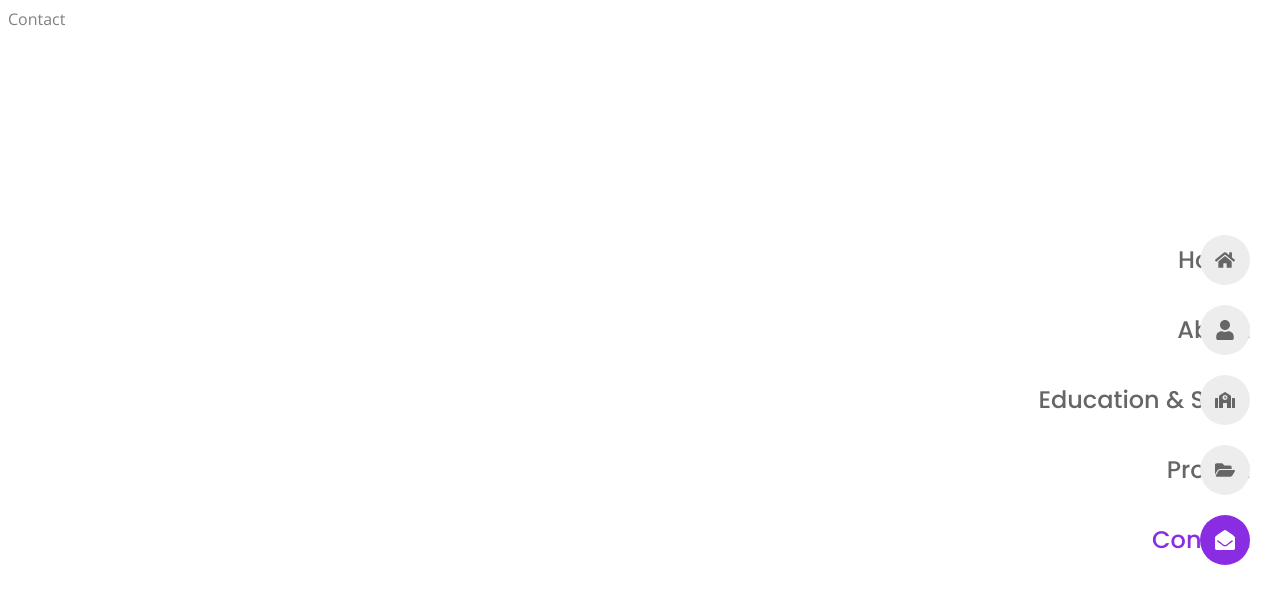
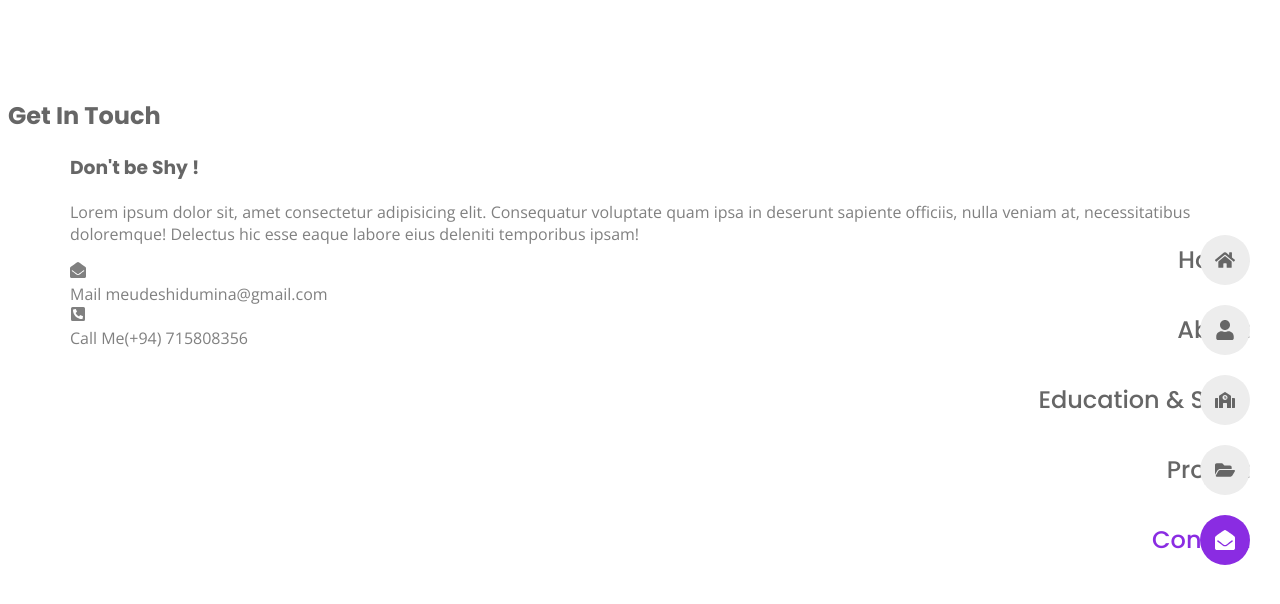
Before and after one commit to WAUdeshinduminaweerakoon/Personal-Portfolio-Website, a React (Create React App) app: page /contact in a window 1280 px wide. Shown: the top 604 px of the page. Built offline with nearby package versions, Linux system fonts and the light colour scheme.

Commit message:
add the conatact mail and phon number

```diff
--- a/src/data.jsx
+++ b/src/data.jsx
@@ -247,7 +247,7 @@ import {
     {
       id: 1,
       img: Work1,
-      title: 'Photo Editing',
+      title: 'hedjkj',
       details: [
         {
           icon: <FiFileText />,
@@ -262,12 +262,12 @@ import {
         {
           icon: <FaCode />,
           title: 'Language : ',
-          desc: 'Adobe Photoshop',
+          desc: 'Ad',
         },
         {
           icon: <FiExternalLink />,
           title: 'Preview : ',
-          desc: 'www.dribble.com',
+          desc: 'w',
         },
       ],
     },
@@ -295,7 +295,7 @@ import {
         {
           icon: <FiExternalLink />,
           title: 'Preview : ',
-          desc: 'www.dribble.com',
+          desc: 'w',
         },
       ],
     },
@@ -303,7 +303,7 @@ import {
     {
       id: 3,
       img: Work3,
-      title: 'Video Editing',
+      title: '   ',
       details: [
         {
           icon: <FiFileText />,
@@ -318,12 +318,12 @@ import {
         {
           icon: <FaCode />,
           title: 'Language : ',
-          desc: 'Adobe Premium',
+          desc: 'A',
         },
         {
           icon: <FiExternalLink />,
           title: 'Preview : ',
-          desc: 'www.dribble.com',
+          desc: 'er',
         },
       ],
     },
--- a/src/pages/contact/Contact.jsx
+++ b/src/pages/contact/Contact.jsx
@@ -1,8 +1,51 @@
-import React from 'react'
+import React from 'react';
+
+import{
+  FaEnvelopeOpen,
+  FaPhoneSquareAlt,
+  FaFacebookF,
+} from 'react-icons/fa';
+
+import {FiSend} from 'react-icons/fi';
+import "./contact.css";
 
 const Contact = () => {
   return (
-    <div>Contact</div>
+    <section className='contact section'>
+      <h2 className="section__tittle">
+        Get In <span>Touch</span>
+      </h2>
+      <div className="contact__container container gid">
+        <div className="contact__data">
+          <h3 className="contact__tital">Don't be Shy !</h3>
+          <p className="contact__description">
+            Lorem ipsum dolor sit, amet consectetur adipisicing elit. Consequatur voluptate quam ipsa in deserunt sapiente officiis, nulla veniam at, necessitatibus doloremque! Delectus hic esse eaque labore eius deleniti temporibus ipsam!
+          </p>
+
+          <div className="contact__info">
+            <div className="info__item">
+              <FaEnvelopeOpen className='info__icon'/>
+              <div>
+                <span className='info__title'>Mail me</span>
+                <span className='info__desc'>udeshidumina@gmail.com</span>
+              </div>
+            </div>
+          </div>
+
+          <div className="contact__info">
+            <div className="info__item">
+              <FaPhoneSquareAlt className='info__icon'/>
+              <div>
+                <span className='info__title'>Call Me</span>
+                <span className='info__desc'>(+94) 715808356</span>
+              </div>
+            </div>
+          </div>
+
+        </div>
+      </div>
+
+    </section>
   )
 }
 
--- a/src/pages/project/Project.jsx
+++ b/src/pages/project/Project.jsx
@@ -6,8 +6,10 @@ import "./project.css";
 const Project = () => {
   return (
     <section className="project__section">
-      <h2 className="section__title">My <span>Project</span></h2>
-      <div className="project__container">
+      <h2 className="section__title">
+        My <span>Project</span>
+      </h2>
+      <div className="project__container container grid">
         {project.map((item) =>{
           return <ProjectItem key={item.id} {...item}/>
         })}
--- a/src/pages/project/project.css
+++ b/src/pages/project/project.css
@@ -11,7 +11,8 @@
 /*                ------------------------------------------            */
  .project__container{
     grid-template-columns: repeat(3, 1fr);
-    margin-right: 30px;
+    /* margin-right: 30px;
+    right: 30px; */
 
  }
  .project__item{
```
